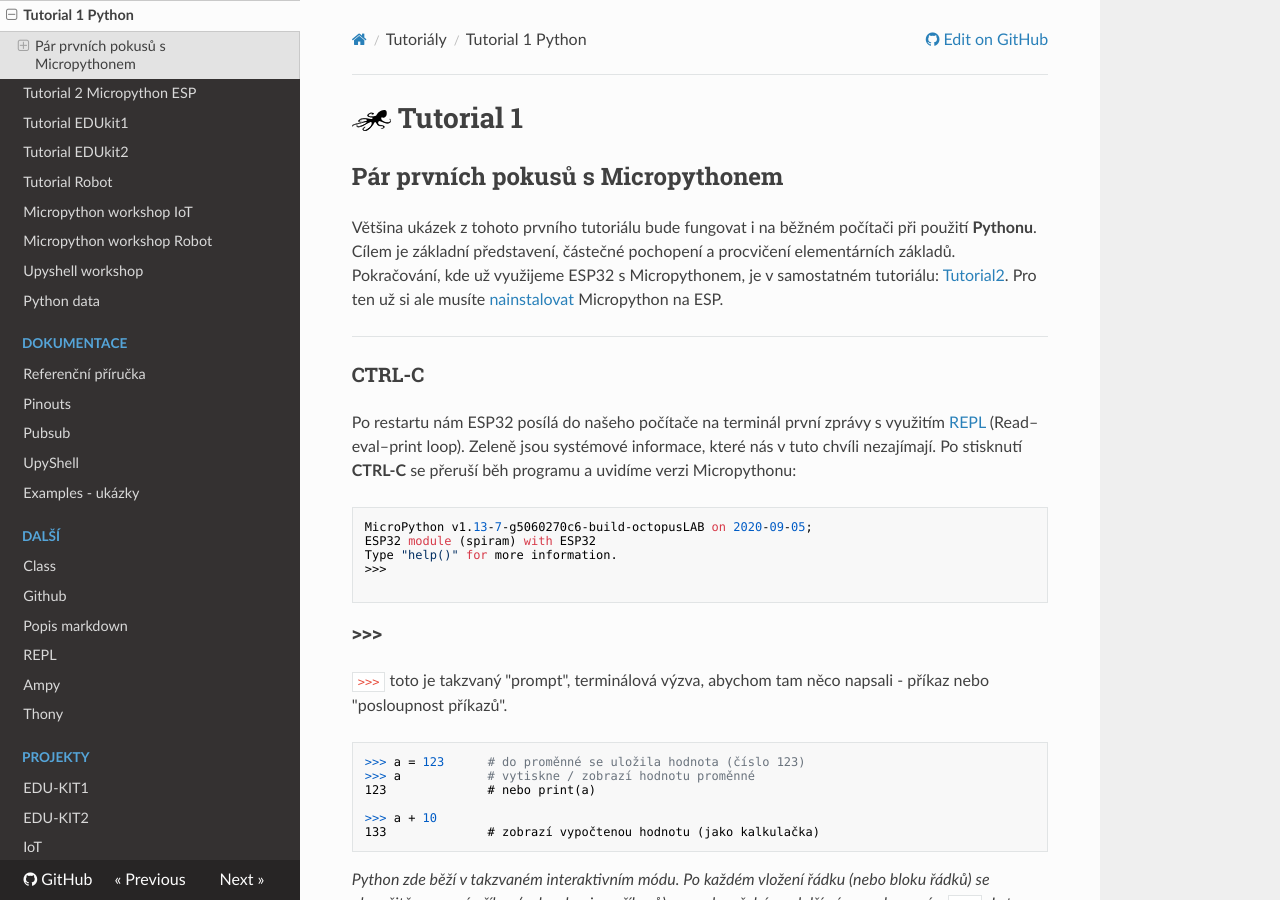
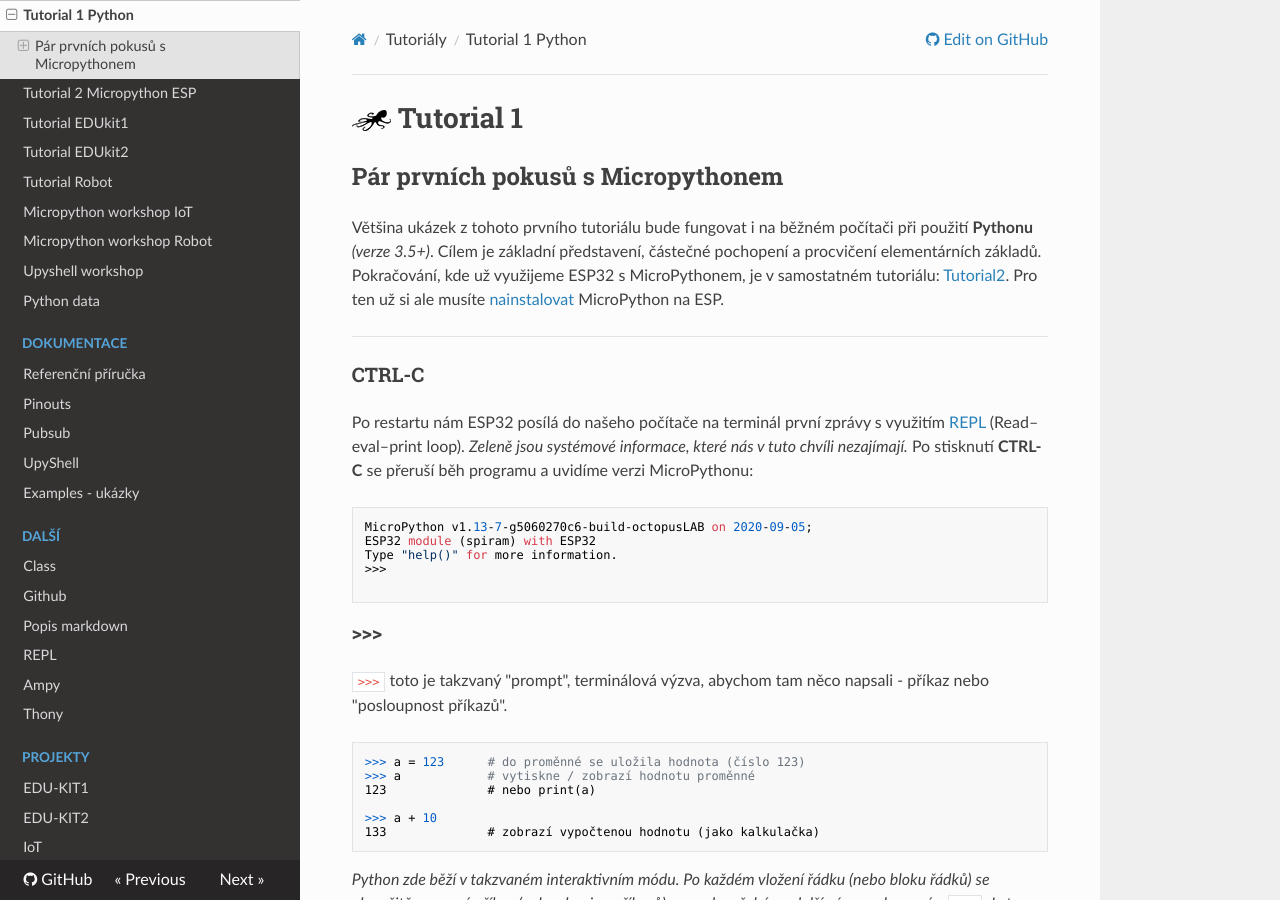
Before and after one commit to octopuslab-cz/docs_octopuslab_cz, an MkDocs documentation site: the page built from docs/tutorial1-python.md, in a window 1280 px wide and 900 px high. Built offline with MkDocs 1.6.1, drawn with Linux system fonts in a browser that asks for light colours; nearby versions of some CDN libraries; some of the changed text lies outside the part shown.

Commit message:
typo MictoPython

````diff
--- a/docs/tutorial1-python.md
+++ b/docs/tutorial1-python.md
@@ -3,15 +3,15 @@
 
 ## Pár prvních pokusů s Micropythonem
 
-Většina ukázek z tohoto prvního tutoriálu bude fungovat i na běžném počítači při použití **Pythonu**. Cílem je základní představení, částečné pochopení a procvičení elementárních základů. Pokračování, kde už využijeme ESP32 s Micropythonem, je v samostatném tutoriálu: [Tutorial2](/tutorial2-micropython-esp). Pro ten už si ale musíte [nainstalovat](/install) Micropython na ESP.
+Většina ukázek z tohoto prvního tutoriálu bude fungovat i na běžném počítači při použití **Pythonu** *(verze 3.5+)*. Cílem je základní představení, částečné pochopení a procvičení elementárních základů. Pokračování, kde už využijeme ESP32 s MicroPythonem, je v samostatném tutoriálu: [Tutorial2](/tutorial2-micropython-esp). Pro ten už si ale musíte [nainstalovat](/install) MicroPython na ESP.
 
 ---
 
 ### CTRL-C
 
 Po restartu nám ESP32 posílá do našeho počítače na terminál první zprávy s využitím [REPL](/repl) (Read–eval–print loop).
-Zeleně jsou systémové informace, které nás v tuto chvíli nezajímají.
-Po stisknutí **CTRL-C** se přeruší běh programu a uvidíme verzi Micropythonu:
+*Zeleně jsou systémové informace, které nás v tuto chvíli nezajímají.*
+Po stisknutí **CTRL-C** se přeruší běh programu a uvidíme verzi MicroPythonu:
 ```
 MicroPython v1.13-7-g5060270c6-build-octopusLAB on 2020-09-05;
 ESP32 module (spiram) with ESP32
@@ -175,7 +176,7 @@
 
 ### Blok programu na více řádků a odsazování
 
-Víceřádkové "dočasné definice vlastních funkcí" se provádí pomocí `def název(parametry):` - odsazení za nás udělá REPL `...` nezapomenout na dvojtečku!
+Víceřádkové "dočasné definice vlastních funkcí" se provádí pomocí `def název(parametry):` - odsazení za nás udělá [REPL](/repl) `...` nezapomenout na dvojtečku!
 
 ```
 >>> def suma(x, y):
@@ -270,7 +271,7 @@
 ---
 
 !!! hint " **Vychytávka [TAB]**"
-    Když chcete v Pythonu nebo Micropythonu něco napsat, naučte se využívat TABulátor (klávesa `TAB`). Když například po promptu `>>>` chcete napsat `octopus_initial.setup()`, zkuste napsat pouze prvních pár písmen a pak zmáčknout `TAB`:
+    Když chcete v Pythonu nebo MicroPythonu něco napsat, naučte se využívat TABulátor (klávesa `TAB`). Když například po promptu `>>>` chcete napsat `octopus_initial.setup()`, zkuste napsat pouze prvních pár písmen a pak zmáčknout `TAB`:
     `>>> oc [TAB]` a systém vám doplní nebo dá vybrat. Stejně tak po tečce: `octopus_initial.` stačí napsat `se` a pak `TAB` - a "našeptávač" automaticky doplní `setup` (nezapomeňte na závorky `()`, je to metoda).
 
 ---
````
Also changed, not shown: other parts of docs/tutorial1-python.md (+2 -1 lines), docs/tutorial2-micropython-esp.md (+2 -2 lines).
